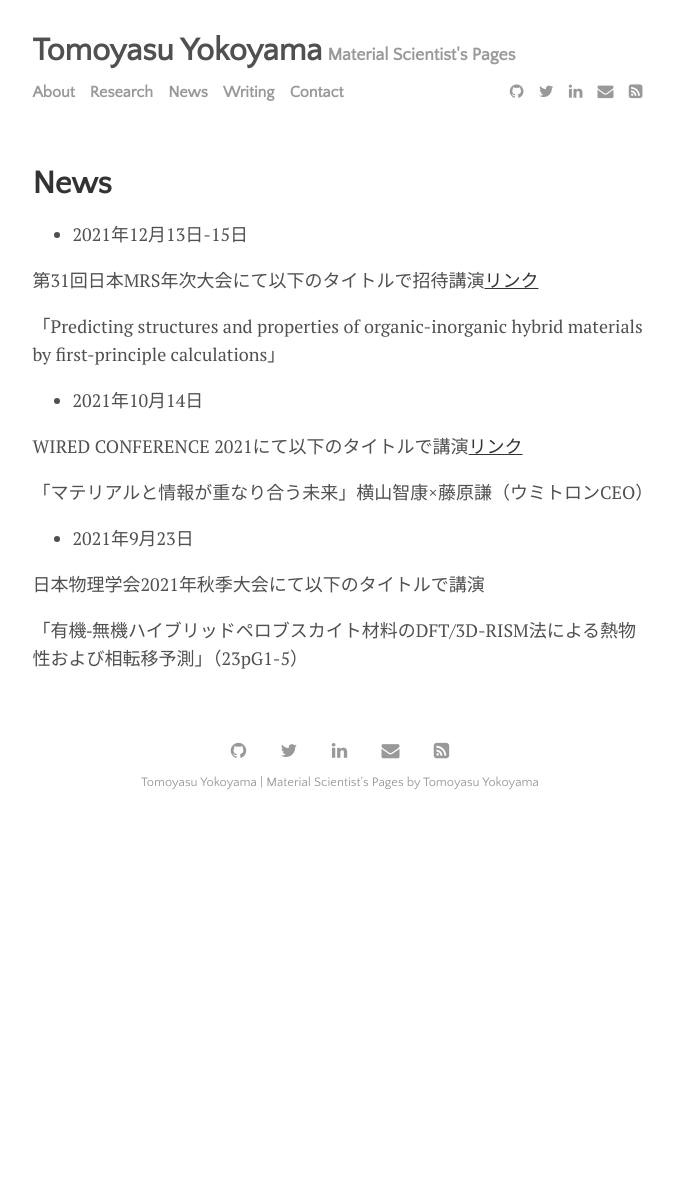
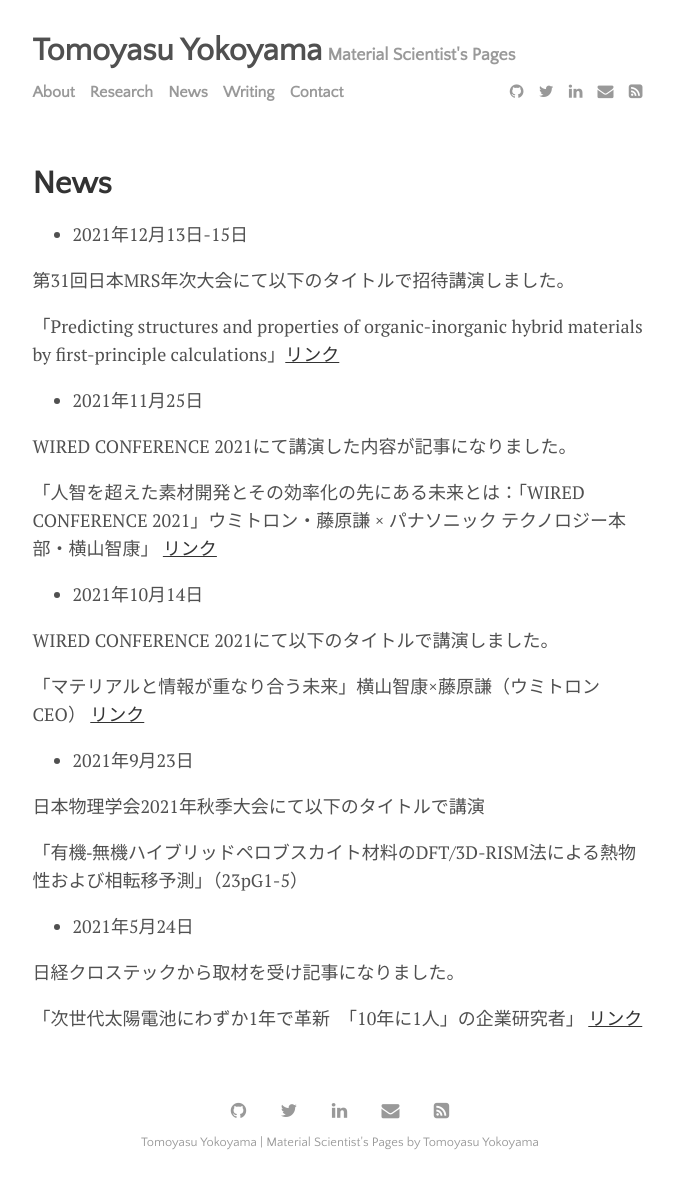
Before and after one commit to yokoyamatomoyasu/yokoyamatomoyasu.github.io, a Jekyll site: the page built from menu/news.md, in a window 1280 px wide. Shown: the whole page, without its empty margins (300-974 px from the left). Built offline with Jekyll 4.4.1, drawn with Linux system fonts in a browser that asks for light colours; before the commit the page ends 900 px from its top, so only the background shows below that.

Commit message:
GitHub pages site with Jekyll

```diff
--- a/menu/news.md
+++ b/menu/news.md
@@ -6,16 +6,21 @@ permalink: /news
 
 - 2021年12月13日-15日
 
-第31回日本MRS年次大会にて以下のタイトルで招待講演[リンク](https://www.mrs-j.org/meeting2021/jp/prg/programList_oral.php?id=C)
+第31回日本MRS年次大会にて以下のタイトルで招待講演しました。
 
-「Predicting structures and properties of organic-inorganic hybrid materials by first-principle calculations」
+「Predicting structures and properties of organic-inorganic hybrid materials by first-principle calculations」[リンク](https://www.mrs-j.org/meeting2021/jp/prg/programList_oral.php?id=C)
 
+- 2021年11月25日
+
+WIRED CONFERENCE 2021にて講演した内容が記事になりました。
+
+「人智を超えた素材開発とその効率化の先にある未来とは：「WIRED CONFERENCE 2021」ウミトロン・藤原謙 × パナソニック テクノロジー本部・横山智康」 [リンク](https://wired.jp/2021/11/25/wired-conference-2021-panasonic-ws/)
 
 - 2021年10月14日
 
-WIRED CONFERENCE 2021にて以下のタイトルで講演[リンク](https://wired.jp/future-re-generative-2021/)
+WIRED CONFERENCE 2021にて以下のタイトルで講演しました。
 
-「マテリアルと情報が重なり合う未来」横山智康×藤原謙（ウミトロンCEO）
+「マテリアルと情報が重なり合う未来」横山智康×藤原謙（ウミトロンCEO） [リンク](https://wired.jp/future-re-generative-2021/)
 
 
 - 2021年9月23日
@@ -23,3 +28,9 @@ WIRED CONFERENCE 2021にて以下のタイトルで講演[リンク](https://wir
 日本物理学会2021年秋季大会にて以下のタイトルで講演
 
 「有機‐無機ハイブリッドペロブスカイト材料のDFT/3D-RISM法による熱物性および相転移予測」（23pG1-5）
+
+- 2021年5月24日
+
+日経クロステックから取材を受け記事になりました。
+
+「次世代太陽電池にわずか1年で革新　「10年に1人」の企業研究者」 [リンク](https://xtech.nikkei.com/atcl/nxt/column/18/01620/052000007/)
```
Also changed, not shown: menu/about.md (+5 -0 lines), assets/img/JPA1020045633_i_000008.jpg (added), assets/img/JPA1020045633_i_000011.jpg (added).
